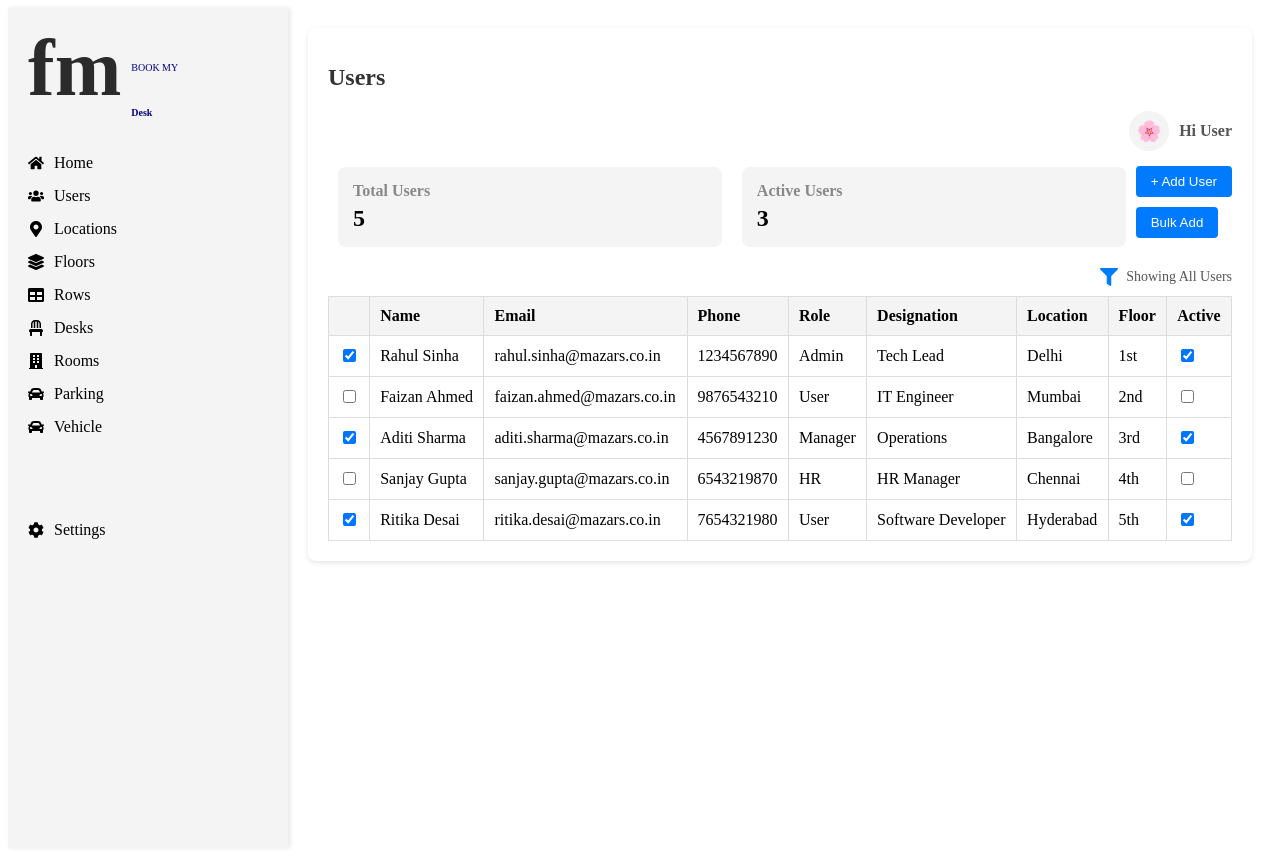
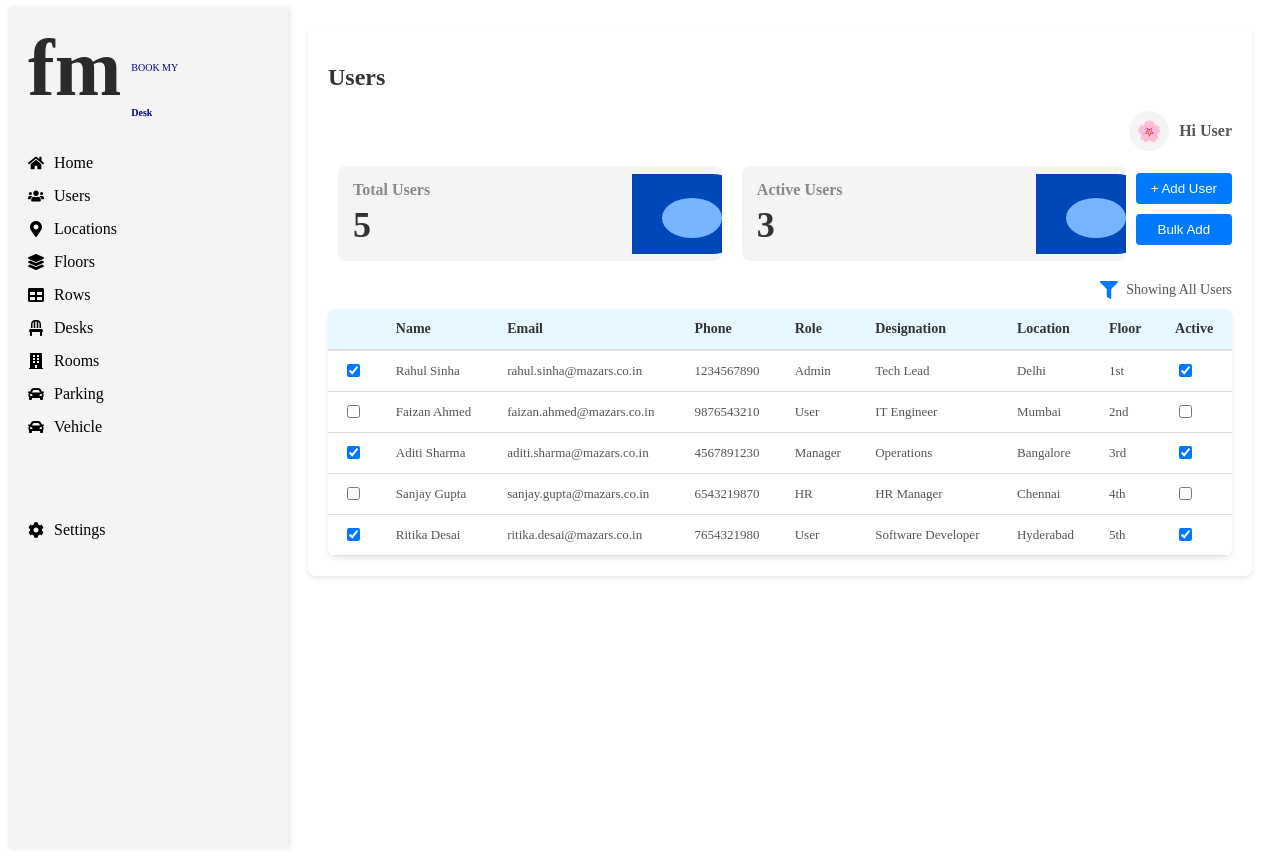
Before and after one commit to Nishanshu206/hungry-elbakyan-cgnl3k, a React (Create React App) app: page / in a window 1280 px wide. Built offline with nearby package versions, Linux system fonts and the light colour scheme.

Commit message:
Update UsersSection.js

```diff
--- a/src/UsersSection.js
+++ b/src/UsersSection.js
@@ -2,7 +2,7 @@ import React, { useState } from "react";
 import { FaFilter } from "react-icons/fa";
 
 const UsersSection = () => {
-  const [selectedNav, setSelectedNav] = useState("Users"); // Track the selected navigation item
+  const [selectedNav, setSelectedNav] = useState("Users");
   const [users, setUsers] = useState([
     {
       name: "Rahul Sinha",
@@ -58,19 +58,16 @@ const UsersSection = () => {
 
   const [filterActive, setFilterActive] = useState(false);
 
-  // Function to toggle filter
   const toggleFilter = () => {
     setFilterActive(!filterActive);
   };
 
-  // Filtered users based on active status
   const filteredUsers = filterActive
     ? users.filter((user) => user.active)
     : users;
 
   return (
     <div style={styles.container}>
-      {/* Selected Navigation Heading */}
       <h1 style={styles.heading}>{selectedNav}</h1>
 
       {/* Profile Section */}
@@ -79,17 +76,23 @@ const UsersSection = () => {
         <div style={styles.profileText}>Hi User</div>
       </div>
 
-      {/* Users Summary and Actions */}
+      {/* Summary Section */}
       <div style={styles.summary}>
+        {/* Total Users Card */}
         <div style={styles.card}>
           <h3 style={styles.cardTitle}>Total Users</h3>
           <p style={styles.cardValue}>{users.length}</p>
+          <div style={styles.wave}></div>
+          <div style={styles.waveOverlay}></div>
         </div>
+        {/* Active Users Card */}
         <div style={styles.card}>
           <h3 style={styles.cardTitle}>Active Users</h3>
           <p style={styles.cardValue}>
             {users.filter((user) => user.active).length}
           </p>
+          <div style={styles.wave}></div>
+          <div style={styles.waveOverlay}></div>
         </div>
         <div style={styles.actions}>
           <button style={styles.button}>+ Add User</button>
@@ -97,7 +100,7 @@ const UsersSection = () => {
         </div>
       </div>
 
-      {/* Filter Icon */}
+      {/* Filter Section */}
       <div style={styles.filterContainer}>
         <FaFilter
           style={styles.filterIcon}
@@ -109,7 +112,7 @@ const UsersSection = () => {
         </span>
       </div>
 
-      {/* Users List Table */}
+      {/* Users Table */}
       <table style={styles.table}>
         <thead>
           <tr>
@@ -126,7 +129,16 @@ const UsersSection = () => {
         </thead>
         <tbody>
           {filteredUsers.map((user, index) => (
-            <tr key={index}>
+            <tr
+              key={index}
+              style={styles.tr}
+              onMouseEnter={(e) =>
+                (e.currentTarget.style.backgroundColor = "#f9f9f9")
+              }
+              onMouseLeave={(e) =>
+                (e.currentTarget.style.backgroundColor = "#fff")
+              }
+            >
               <td style={styles.td}>
                 <input
                   type="checkbox"
@@ -175,26 +187,25 @@ const styles = {
     fontSize: "24px",
     fontWeight: "bold",
     color: "#333",
-    marginBottom: "20px", // Space below heading
-    textAlign: "left", // Left align the heading
+    marginBottom: "20px",
   },
   profileContainer: {
     display: "flex",
     alignItems: "center",
-    justifyContent: "flex-end", // Aligns to the right
-    marginBottom: "15px", // Space below profile section
+    justifyContent: "flex-end",
+    marginBottom: "15px",
   },
   profileIcon: {
     width: "40px",
     height: "40px",
     borderRadius: "50%",
-    backgroundColor: "#f4f4f4", // Placeholder for profile image
+    backgroundColor: "#f4f4f4",
     display: "flex",
     alignItems: "center",
     justifyContent: "center",
     fontSize: "20px",
     color: "#888",
-    marginRight: "10px", // Space between icon and text
+    marginRight: "10px",
   },
   profileText: {
     fontSize: "16px",
@@ -206,35 +217,55 @@ const styles = {
     alignItems: "center",
     justifyContent: "space-between",
     marginBottom: "20px",
-    flexWrap: "nowrap", // Ensures everything stays in one row
   },
   card: {
     flex: "1",
     backgroundColor: "#f4f4f4",
     padding: "15px",
     margin: "0 10px",
-    textAlign: "center",
+    textAlign: "left",
     borderRadius: "8px",
+    position: "relative", // For wave positioning
+    overflow: "hidden",
   },
   cardTitle: {
     fontSize: "16px",
     color: "#888",
     margin: "0 0 5px 0",
-    textAlign: "left",
   },
   cardValue: {
-    fontSize: "24px",
+    fontSize: "36px",
     fontWeight: "bold",
+    color: "#333",
     margin: 0,
-    textAlign: "left",
+  },
+  wave: {
+    position: "absolute",
+    top: "50%",
+    right: "-30px",
+    width: "120px",
+    height: "80px",
+    backgroundColor: "#0048BA", // Dark blue wave
+    borderTopRightRadius: "60px",
+    borderBottomRightRadius: "60px",
+    transform: "translateY(-50%)",
+  },
+  waveOverlay: {
+    position: "absolute",
+    top: "55%",
+    right: "0",
+    width: "60px",
+    height: "40px",
+    backgroundColor: "#77B5FE", // Light blue overlay
+    borderRadius: "50%",
+    transform: "translateY(-50%)",
   },
   actions: {
     display: "flex",
-    flexDirection: "column", // Stack buttons vertically
-    alignItems: "flex-start", // Align buttons to the left
+    flexDirection: "column",
   },
   button: {
-    marginBottom: "10px", // Space between buttons
+    marginBottom: "10px",
     padding: "8px 15px",
     backgroundColor: "#007bff",
     color: "#fff",
@@ -245,7 +276,7 @@ const styles = {
   filterContainer: {
     display: "flex",
     alignItems: "center",
-    justifyContent: "flex-end", // Align filter to the right
+    justifyContent: "flex-end",
     marginBottom: "10px",
   },
   filterIcon: {
@@ -262,17 +293,29 @@ const styles = {
     width: "100%",
     borderCollapse: "collapse",
     marginTop: "10px",
+    backgroundColor: "#fff",
+    boxShadow: "0 2px 5px rgba(0,0,0,0.1)",
+    borderRadius: "8px",
+    overflow: "hidden",
   },
   th: {
-    padding: "10px",
-    backgroundColor: "#f4f4f4",
+    padding: "12px 15px",
+    backgroundColor: "#e6f7ff",
     textAlign: "left",
-    border: "1px solid #ddd",
+    borderBottom: "2px solid #ddd",
+    color: "#333",
+    fontWeight: "bold",
+    fontSize: "14px",
   },
   td: {
-    padding: "10px",
-    border: "1px solid #ddd",
+    padding: "10px 15px",
+    borderBottom: "1px solid #ddd",
+    color: "#555",
+    fontSize: "13px",
     textAlign: "left",
+  },
+  tr: {
+    backgroundColor: "#fff",
   },
 };
 
```
